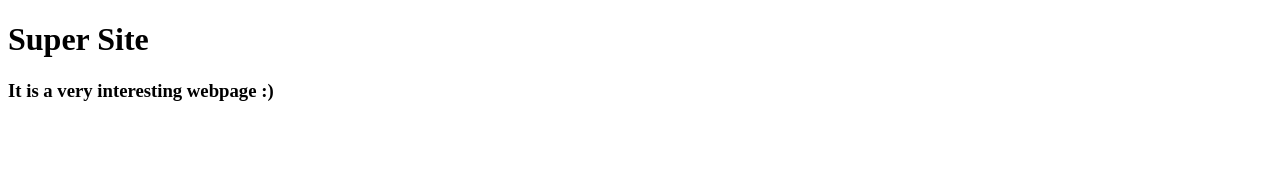
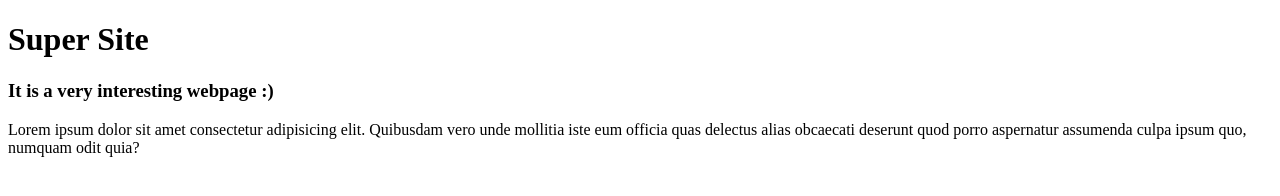
Before and after one commit to peter31990/gitflow, a plain HTML site: page index.html in a window 1280 px wide. Drawn offline with Linux system fonts and the light colour scheme.

Commit message:
Add content #8

```diff
--- a/index.html
+++ b/index.html
@@ -8,5 +8,6 @@
 <body>
     <h1>Super Site</h1>
     <h3>It is a very interesting webpage :)</h3>
+    <p>Lorem ipsum dolor sit amet consectetur adipisicing elit. Quibusdam vero unde mollitia iste eum officia quas delectus alias obcaecati deserunt quod porro aspernatur assumenda culpa ipsum quo, numquam odit quia?</p>
 </body>
 </html>
```
